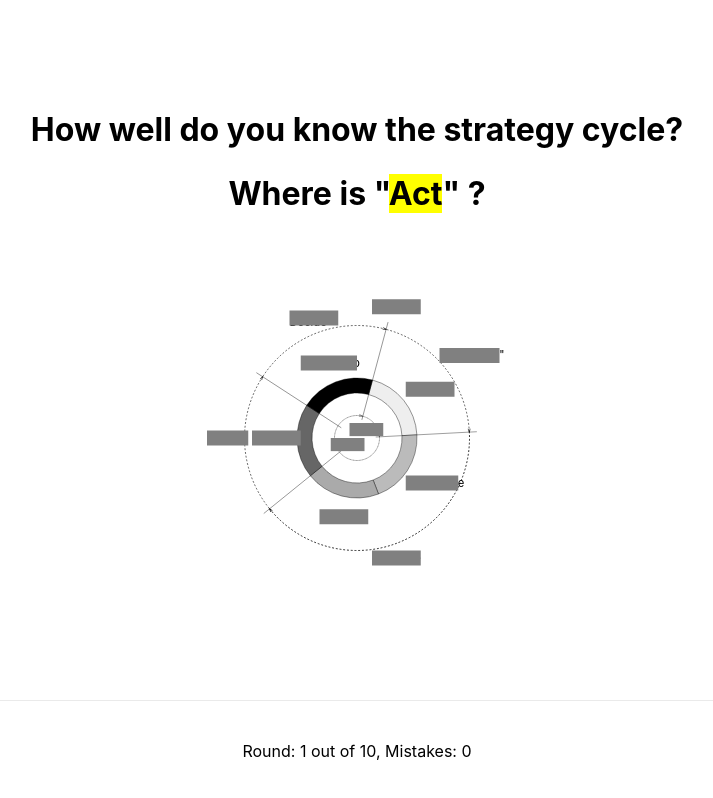
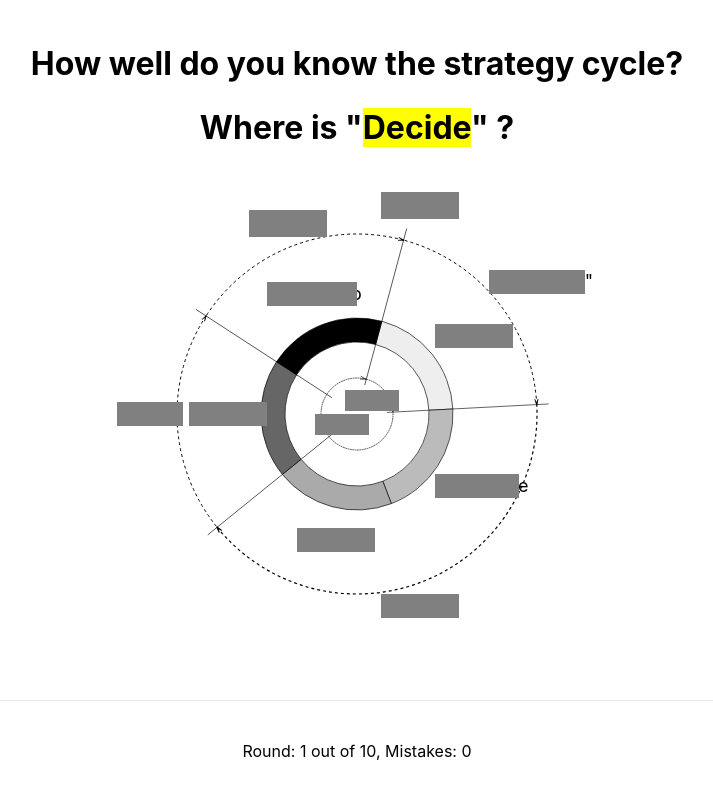
Before and after one commit to cdaniel/strategy-cycle, a Next.js app: page /strategycycle in a window 1280 px wide. Shown: the whole page, without its empty margins (283-996 px from the left). Built offline with nearby package versions, Linux system fonts and the light colour scheme.

Commit message:
Improve visual behaviour of the strategy test.

```diff
--- a/pages/strategycycle.js
+++ b/pages/strategycycle.js
@@ -30,8 +30,7 @@ function describeArc(x, y, radius, startAngle, endAngle){
 
 
 
-export default function Home() {
-    //console.log(describeArc(400,400,300,-72, 72));
+export default function StrategyCycleTester() {
     function generateRandomInteger(max) {
         return Math.floor(Math.random() * max);
     };
@@ -105,7 +104,14 @@ export default function Home() {
 
 
         <div className="grid">
-            <svg xmlns="http://www.w3.org/2000/svg" viewBox="0 0 800 800" width="300px" height="300px">
+            <svg xmlns="http://www.w3.org/2000/svg" viewBox="0 0 800 800" style={
+                {
+                    minWidth: "300px",
+                    minHeight: "300px",
+                    width: "100%",
+                    height: "100%"
+                }
+            }>
                 <defs>
                     <g id="why-short-arrow" style={{strokeWidth: 1, stroke: "black" }}>
                         <path  d="M 457.0633909777092 381.45898033750314 A 60 60 0 0 0 400 340" style={{fill:'transparent', strokeDasharray:"3,1"}}/>
@@ -216,8 +222,8 @@ export default function Home() {
                   <rect id="thegame" x="620" y="160" width="160" height="40" style={{fill:"gray"}} onClick={onClick}/>
                   <rect id="observe" x="440" y="700" width="130" height="40" style={{fill:"gray"}} onClick={onClick}/>
                   <rect id="orient" x="0" y="380" width="110" height="40" style={{fill:"gray"}} onClick={onClick}/>
-                  <rect id="decide" x="220" y="60" width="130" height="40" style={{fill:"gray"}} onClick={onClick}/>
-                  <rect id="act" x="440" y="30" width="130" height="40" style={{fill:"gray"}} onClick={onClick}/>
+                  <rect id="decide" x="220" y="60" width="130" height="45" style={{fill:"gray"}} onClick={onClick}/>
+                  <rect id="act" x="440" y="30" width="130" height="45" style={{fill:"gray"}} onClick={onClick}/>
               </g>
 
             </svg>
@@ -239,7 +245,7 @@ export default function Home() {
         }
 
         main {
-          padding: 5rem 0;
+          //padding: 5rem 0;
           flex: 1;
           display: flex;
           flex-direction: column;
@@ -280,23 +286,18 @@ export default function Home() {
           fontSize: 1.5rem;
         }
 
-        code {
-          background: #fafafa;
-          border-radius: 5px;
-          padding: 0.75rem;
-          fontSize: 1.1rem;
-          font-family: Menlo, Monaco, Lucida Console, Liberation Mono,
-            DejaVu Sans Mono, Bitstream Vera Sans Mono, Courier New, monospace;
-        }
 
         .grid {
           display: flex;
           align-items: center;
           justify-content: center;
           flex-wrap: wrap;
-
-          max-width: 800px;
-          margin-top: 3rem;
+          flex: 1 1 100% ;
+          max-width: 60vw;
+          max-height: 60vh;
+          min-height: 300px;
+          height: 60vh;
+          aspect-ratio: 1/1;
         }
 
         .logo {
```
